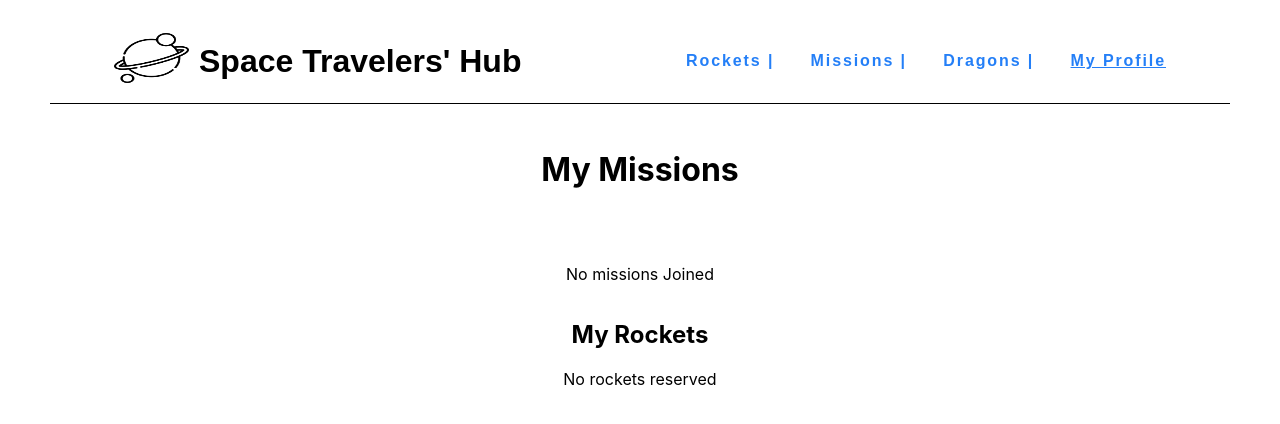
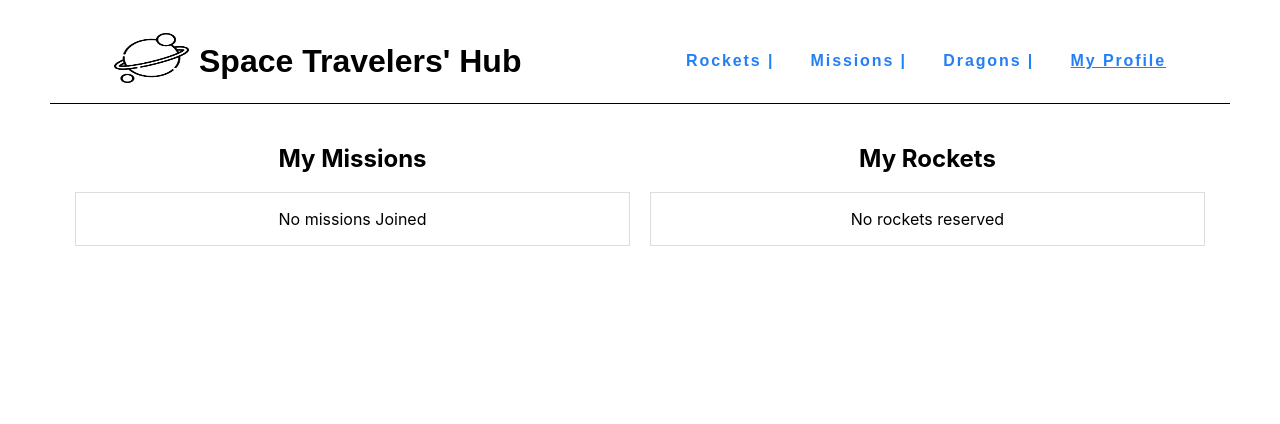
Before and after one commit to Cisco-the-wayword/React-group-project, a React (Create React App) app: page /myProfile in a window 1280 px wide. Shown: the top 424 px of the page. Built offline with nearby package versions, Linux system fonts and the light colour scheme.

Commit message:
Update styles for myProfile

```diff
--- a/src/Styles/MyProfile.css
+++ b/src/Styles/MyProfile.css
@@ -1,49 +1,50 @@
-.ProfileContainer {
-  margin: 1rem 5rem 1rem 5rem;
+.profile_container {
   display: flex;
-  gap: 5rem;
+  justify-content: space-between;
+  gap: 20px;
+  margin: 10px 75px;
 }
 
-.myMissions {
-  flex: 1;
-  display: flex;
-  flex-direction: column;
-  gap: 2rem;
+.reserved_rockets,
+.myMissions
+ {
+  width: 50%;
 }
 
-.myRockets {
-  flex: 1;
-  display: flex;
-  flex-direction: column;
-  gap: 2rem;
+ul {
+  padding: 0;
 }
 
-.sectionTitle {
-  font-size: 2rem;
-  font-weight: 700;
+.rockets_container {
+  border: 1px solid #ddd;
+  border-collapse: collapse;
+}
+
+.item {
+  border-bottom: 1px solid #ddd;
+  padding: 15px 0;
+  list-style: none;
+}
+
+.rockets_container li:last-child {
+  border-bottom: none;
 }
 
 .myMissionsList {
+  border: 1px solid #ddd;
+  border-collapse: collapse;
+}
+
+.missions_container li {
+  border-bottom: 1px solid #ddd;
+  padding: 15px 0;
   list-style: none;
 }
 
-.item {
-  padding: 1rem;
-  font-size: 1.5rem;
-  font-weight: 500;
+.missions_container li:last-child {
   border-bottom: none;
-  border-top: 0.1rem solid #8d8a8a;
-  border-left: 0.1rem solid #8d8a8a;
-  border-right: 0.1rem solid #8d8a8a;
 }
 
-.item:first-child {
-  border-top-left-radius: 1rem;
-  border-top-right-radius: 1rem;
+.left_padding {
+  padding-left: 20px;
 }
-
-.item:last-child {
-  border-bottom: 0.1rem solid #8d8a8a;
-  border-bottom-left-radius: 1rem;
-  border-bottom-right-radius: 1rem;
-}
```
